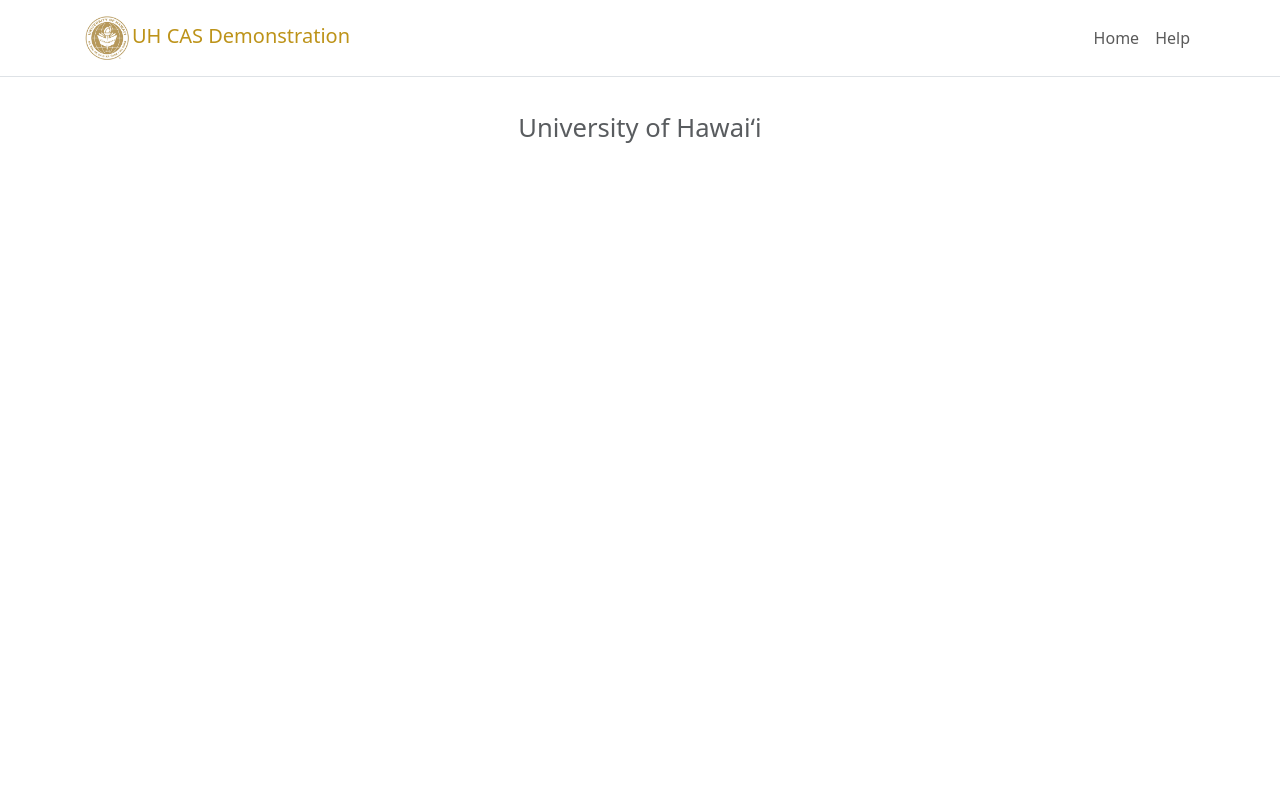
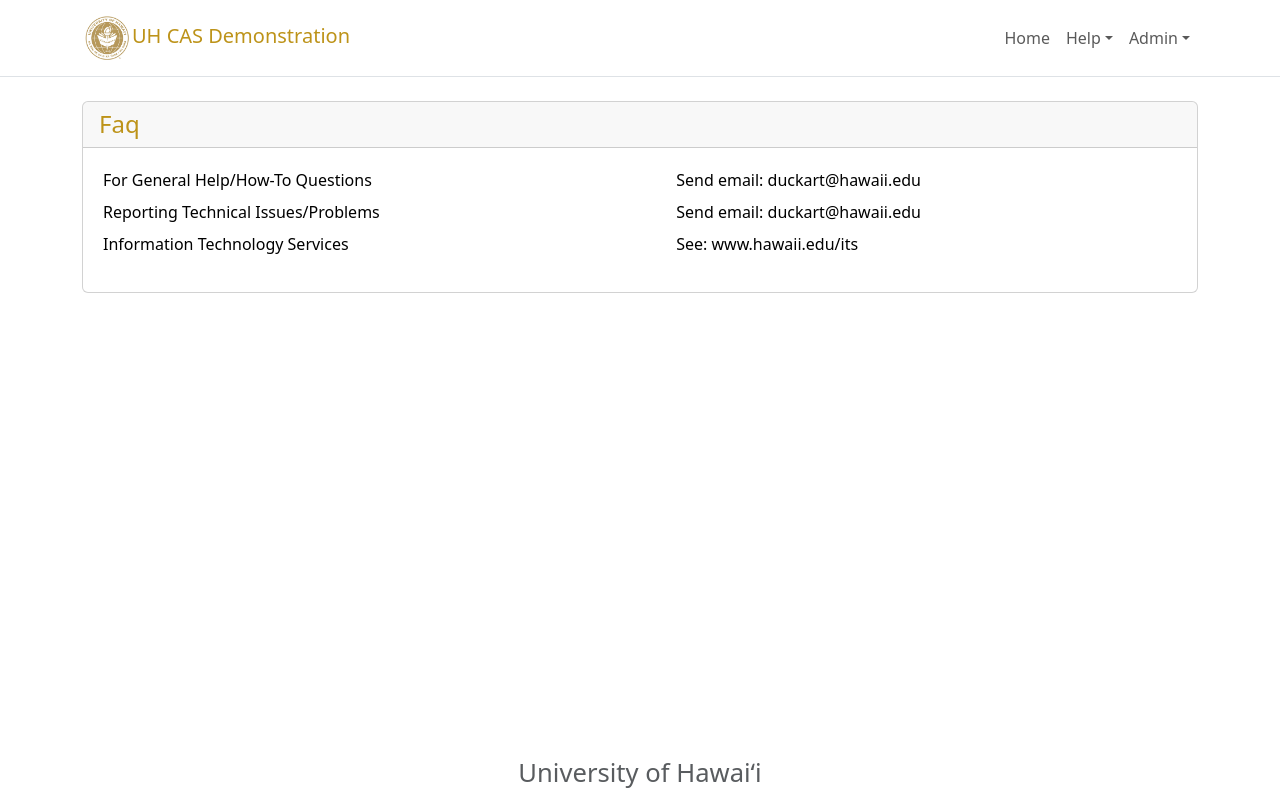
Before and after one commit to lukemcd9/uh-casdemo-react, a React (Vite) app in the folder src/main/frontend/: page /faq in a window 1280 px wide. Built offline with nearby package versions, Linux system fonts and the light colour scheme.

Commit message:
More react work

```diff
--- a/src/main/frontend/src/components/Footer.jsx
+++ b/src/main/frontend/src/components/Footer.jsx
@@ -2,7 +2,7 @@
 
 function Footer() {
     return (
-        <Navbar sticky="bottom" bg="white" data-bs-theme="light">
+        <Navbar fixed="bottom" bg="white" data-bs-theme="light">
             <Container fluid className="text-center justify-content-center">
                 <span className="text-muted" style={{ fontSize: "1.6em" }}>University of Hawai&#699;i</span>
             </Container>
--- a/src/main/frontend/src/components/Menubar.jsx
+++ b/src/main/frontend/src/components/Menubar.jsx
@@ -1,14 +1,15 @@
-import {Container, Nav, Navbar} from "react-bootstrap";
+import {Container, Nav, Navbar, NavDropdown} from "react-bootstrap";
 import {useCurrentUser} from "../context/UserContext.jsx"
 import sealUrl from "../assets/seal.jpg"
+import {Link} from "react-router";
 
 function Menubar() {
     const { currentUser } = useCurrentUser();
 
     return (
-        <Navbar className="mb-4 border-1 border-bottom" bg="white" data-bs-theme="light">
+        <Navbar expand="md" className="mb-4 border-1 border-bottom" bg="white" data-bs-theme="light">
             <Container>
-                <Navbar.Brand href="#" style={{ color: "#bd9319"}}>
+                <Navbar.Brand as={Link} to="/" style={{ color: "#bd9319"}}>
                     <img
                         src={sealUrl}
                         width="50"
@@ -20,9 +21,23 @@
                 <Navbar.Toggle aria-controls="basic-navbar-nav"/>
                 <Navbar.Collapse id="basic-navbar-nav">
                     <Nav className="ms-auto">
-                        <Nav.Link href="#home">Home</Nav.Link>
-                        <Nav.Link href="#help">Help</Nav.Link>
-                        {currentUser && <Nav.Link href="/logout">Logout ({currentUser.username})</Nav.Link>}
+                        <Nav.Link as={Link} to="/">Home</Nav.Link>
+                        <NavDropdown title="Help" id="navbarHelpDropdown">
+                            <NavDropdown.Item as={Link} to="/faq">FAQ</NavDropdown.Item>
+                            <NavDropdown.Item  as={Link} to="/contact">Contact</NavDropdown.Item>
+                        </NavDropdown>
+                        {
+                            <NavDropdown title="Admin" id="navbarAdminDropdown">
+                                <NavDropdown.Item as={Link} to="/">Administration</NavDropdown.Item>
+                                <NavDropdown.Divider/>
+                                <NavDropdown.Item  as={Link} to="/">Application Roles</NavDropdown.Item>
+                                <NavDropdown.Item  as={Link} to="/">Campuses</NavDropdown.Item>
+                                <NavDropdown.Item  as={Link} to="/">Holidays</NavDropdown.Item>
+                                <NavDropdown.Divider/>
+                                <NavDropdown.Item  as={Link} to="/">Login Attributes</NavDropdown.Item>
+                            </NavDropdown>
+                        }
+                        {currentUser && <Nav.Link href="/logout">Logout</Nav.Link>}
                     </Nav>
                 </Navbar.Collapse>
             </Container>
--- a/src/main/frontend/src/main.jsx
+++ b/src/main/frontend/src/main.jsx
@@ -5,6 +5,8 @@
 import {UserProvider} from "./context/UserContext.jsx";
 import App from "./App.jsx";
 import Footer from "./components/Footer.jsx";
+import Faq from "./pages/help/Faq.jsx";
+import Contact from "./pages/help/Contact.jsx";
 
 createRoot(document.getElementById('root')).render(
     <UserProvider>
@@ -12,6 +14,8 @@
             <Menubar/>
             <Routes>
                 <Route path="/" element={<App/>}/>
+                <Route path="/contact" element={<Contact/>}/>
+                <Route path="/faq" element={<Faq/>}/>
             </Routes>
             <Footer/>
         </BrowserRouter>
--- /dev/null
+++ b/src/main/frontend/src/pages/admin/ApplicationRoles.jsx
@@ -0,0 +1,5 @@
+function ApplicationRoles() {
+
+}
+
+export default ApplicationRoles;
--- /dev/null
+++ b/src/main/frontend/src/pages/admin/Campuses.jsx
@@ -0,0 +1,5 @@
+function Campuses() {
+
+}
+
+export default Campuses;
--- /dev/null
+++ b/src/main/frontend/src/pages/help/Contact.jsx
@@ -0,0 +1,31 @@
+import {Card, Container, Table} from "react-bootstrap";
+
+function Contact() {
+    return (
+        <Container>
+            <Card className="mx-0 my-0 px-0 py-0" style={{ textAlign: "left" }}>
+                <Card.Header as="h4" style={{ color:"#bd9319" }}>Contact</Card.Header>
+                <Card.Body>
+                    <Table responsive size={"sm"} bordered>
+                        <tbody>
+                            <tr>
+                                <td>For General Help/How-To Questions</td>
+                                <td>Send email: duckart@hawaii.edu</td>
+                            </tr>
+                            <tr>
+                                <td>Reporting Technical Issues/Problems</td>
+                                <td>Send email: duckart@hawaii.edu</td>
+                            </tr>
+                            <tr>
+                                <td>Information Technology Services</td>
+                                <td>See: www.hawaii.edu/its</td>
+                            </tr>
+                        </tbody>
+                    </Table>
+                </Card.Body>
+            </Card>
+        </Container>
+    );
+}
+
+export default Contact;
--- /dev/null
+++ b/src/main/frontend/src/pages/help/Faq.jsx
@@ -0,0 +1,31 @@
+import {Card, Container, Table} from "react-bootstrap";
+
+function Faq() {
+    return (
+        <Container>
+            <Card className="mx-0 my-0 px-0 py-0" style={{ textAlign: "left" }}>
+                <Card.Header as="h4" style={{ color:"#bd9319" }}>Faq</Card.Header>
+                <Card.Body>
+                    <Table responsive size={"sm"} borderless>
+                        <tbody>
+                            <tr>
+                                <td>For General Help/How-To Questions</td>
+                                <td>Send email: duckart@hawaii.edu</td>
+                            </tr>
+                            <tr>
+                                <td>Reporting Technical Issues/Problems</td>
+                                <td>Send email: duckart@hawaii.edu</td>
+                            </tr>
+                            <tr>
+                                <td>Information Technology Services</td>
+                                <td>See: www.hawaii.edu/its</td>
+                            </tr>
+                        </tbody>
+                    </Table>
+                </Card.Body>
+            </Card>
+        </Container>
+    );
+}
+
+export default Faq;
```
